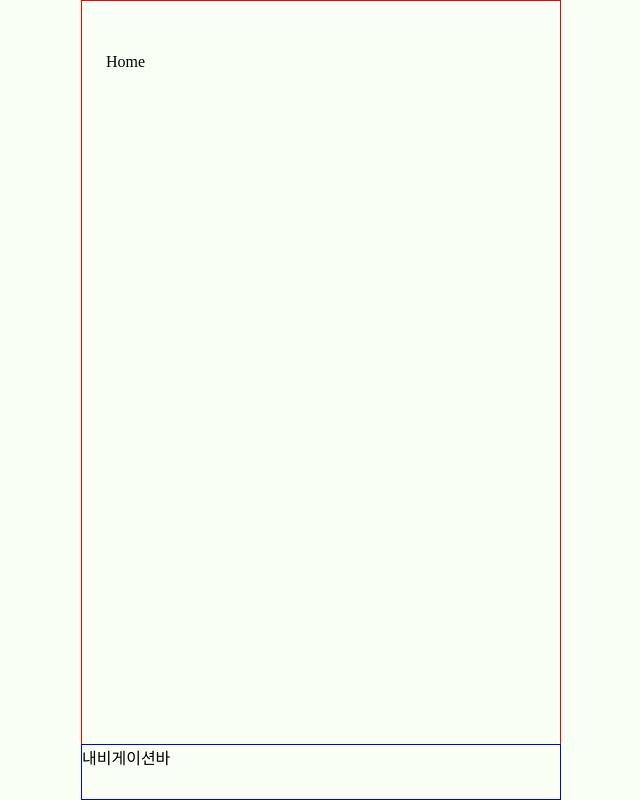
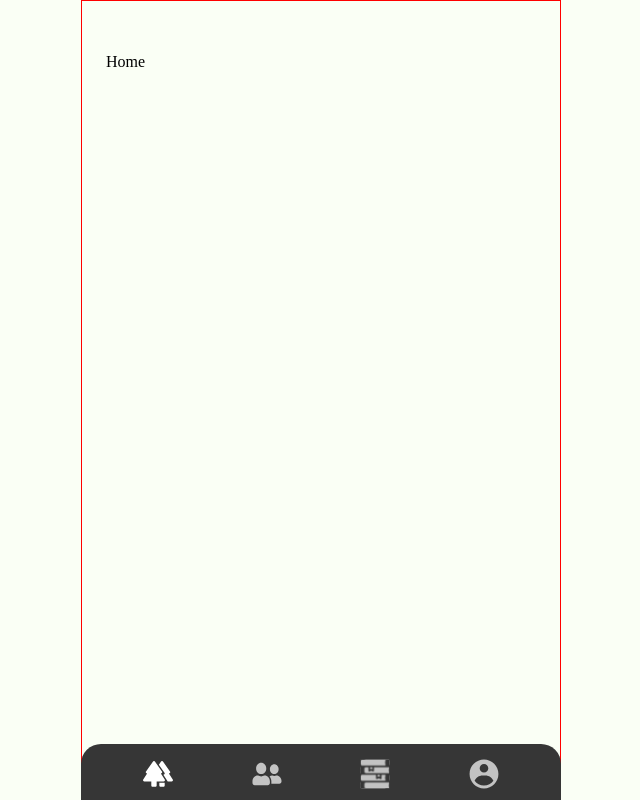
Before and after one commit to Grew-Project/Grew-Front, a React (Vite) app: page / in a window 1280 px wide. Shown: the whole page, without its empty margins (319-959 px from the left). Built offline with nearby package versions, Linux system fonts and the light colour scheme.

Commit message:
Feat: Footer 구현

```diff
--- /dev/null
+++ b/src/components/Footer.jsx
@@ -0,0 +1,57 @@
+import { NavLink } from 'react-router-dom'
+import styled from 'styled-components'
+import mainIcon from '@/assets/icons/main-icon.svg'
+import communityIcon from '@/assets/icons/community-icon.svg'
+import listIcon from '@/assets/icons/list-icon.svg'
+import mypageIcon from '@/assets/icons/mypage-icon.svg'
+
+const FooterWrapper = styled.nav`
+  background-color: var(--color-footer);
+  display: flex;
+  justify-content: space-evenly;
+  align-items: center;
+  position: fixed;
+  bottom: 0;
+  width: 100%;
+  max-width: 480px;
+  height: 56px;
+  border-radius: var(--fs20) var(--fs20) 0 0;
+`
+
+const StyledNavLink = styled(NavLink)`
+  &.active img {
+    opacity: 1;
+  }
+
+  &:hover img {
+    opacity: 1;
+  }
+  padding: 0 1rem;
+`
+
+const FooterIcon = styled.img`
+  width: 30px;
+  height: 30px;
+  opacity: 0.7;
+  transition: opacity 0.2s;
+  margin-top: 0.5rem;
+`
+
+export const Footer = () => {
+  return (
+    <FooterWrapper>
+      <StyledNavLink to="/">
+        <FooterIcon src={mainIcon} alt="메인" />
+      </StyledNavLink>
+      <StyledNavLink to="/community">
+        <FooterIcon src={communityIcon} alt="커뮤니티" />
+      </StyledNavLink>
+      <StyledNavLink to="/answers">
+        <FooterIcon src={listIcon} alt="답변리스트" />
+      </StyledNavLink>
+      <StyledNavLink to="/mypage">
+        <FooterIcon src={mypageIcon} alt="마이페이지" />
+      </StyledNavLink>
+    </FooterWrapper>
+  )
+}
--- a/src/layouts/CommonLayout.jsx
+++ b/src/layouts/CommonLayout.jsx
@@ -1,6 +1,7 @@
 import React from 'react'
 import { Outlet } from 'react-router-dom'
 import styled from 'styled-components'
+import { Footer } from '../components/Footer'
 
 const CommonLayout = () => {
   return (
@@ -8,7 +9,7 @@ const CommonLayout = () => {
       <Wrapper>
         <Outlet />
       </Wrapper>
-      <Nav>내비게이션바</Nav>
+      <Footer />
     </Container>
   )
 }
@@ -29,12 +30,3 @@ const Wrapper = styled.div`
   padding: 52px 24px 80px 24px;
   border: 1px solid red;
 `
-const Nav = styled.div`
-  border: 1px solid blue;
-  position: absolute;
-  bottom: 0;
-  box-sizing: border-box;
-  width: 100%;
-  max-width: 480px;
-  height: 56px;
-`
```
Also changed, not shown: src/assets/icons/main-icon.svg (renamed from src/assets/icons/forest-icon.svg).
